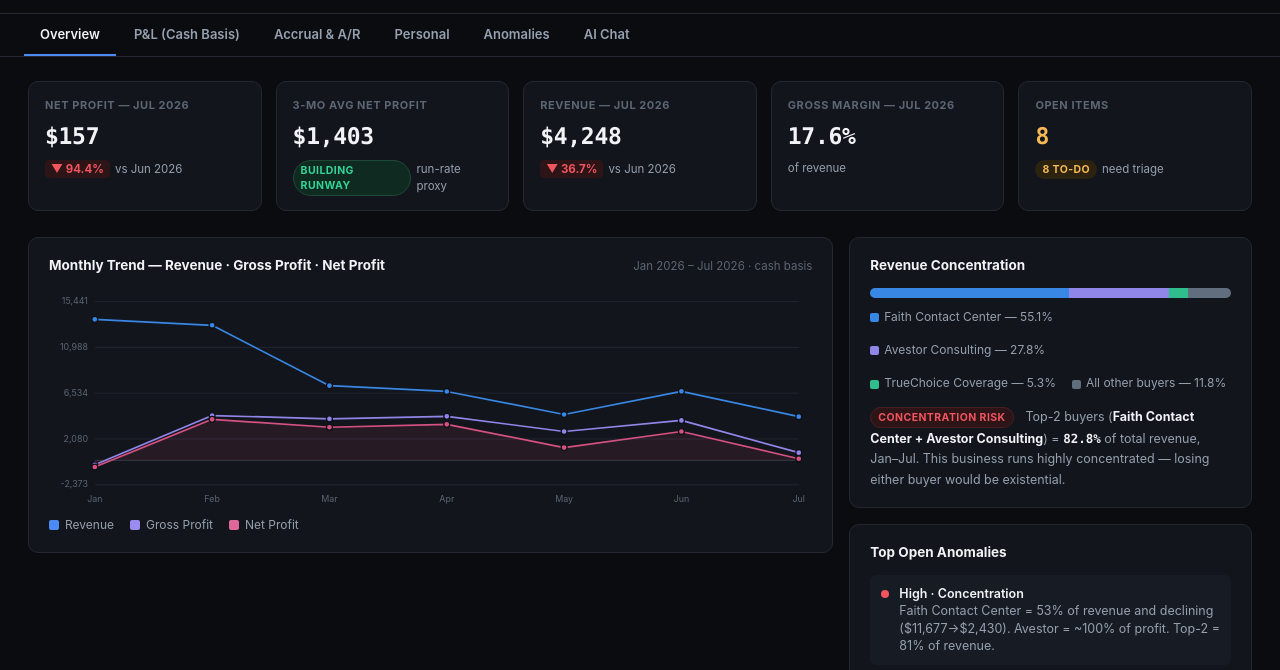
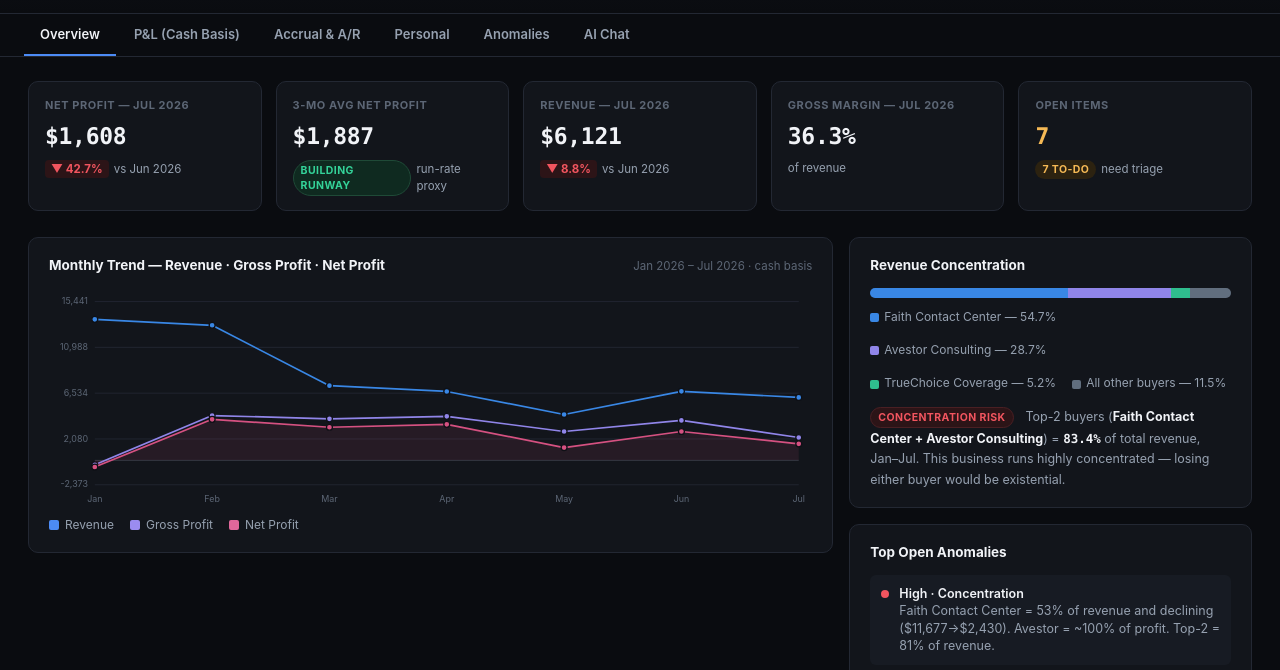
Before and after one commit to santiagoromero27/Sherpa-Personal-Profit-Loss, a website: page index.html in a window 1280 px wide. Shown: the part 58-728 px from the top of the page. Drawn offline with Linux system fonts and the light colour scheme.

Commit message:
Fold in final July data; fix per-account vs aggregate pending check
data.json: added the Jul 28-31 business transactions that were missing
(Faith +\$840, Avestor +\$1,033, +2 Meta Ads charges, Railway) and the
real July personal-expense totals (previously hardcoded to 0). Faith's
pending receivable resolved (posted Jul 29); Avestor's is flagged as a
discrepancy (\$1,033 posted vs \$969 expected, unconfirmed relationship)
rather than silently closed.

index.html: fixed a real bug in renderPersonal() — the "Jul: pending"
note on each account card checked that account's own raw July value
against zero, not whether July's data was actually collected. Chase
Freedom Flex genuinely spent \$0 in July (not missing data), so it was
being mislabeled "not yet collected" even after the real numbers landed.
Now uses one shared aggregate-based flag, consistent with the P&L and
Money-Left-Over sections.

Verified via Playwright: P&L and Personal tabs no longer show "Pending"
for July; Overview KPIs, Money Left Over, and Pending Receivables all
recomputed correctly; zero console errors.

```diff
--- a/data.json
+++ b/data.json
@@ -16,7 +16,7 @@
       "Apr 2026": 0,
       "May 2026": 1130.0,
       "Jun 2026": 2430.0,
-      "Jul 2026": 3160.0
+      "Jul 2026": 4000.0
     },
     "Wire & Other Income": {
       "Jan 2026": 0,
@@ -34,7 +34,7 @@
       "Apr 2026": 2244.0,
       "May 2026": 3332.0,
       "Jun 2026": 2261.0,
-      "Jul 2026": 1088.0
+      "Jul 2026": 2121.0
     },
     "TrueChoice Coverage": {
       "Jan 2026": 0,
@@ -89,7 +89,7 @@
     "Apr 2026": 6699.18,
     "May 2026": 4462.0,
     "Jun 2026": 6711.0,
-    "Jul 2026": 4248.0
+    "Jul 2026": 6121.0
   },
   "cogs_by_publisher": {
     "FlexMarketing": {
@@ -108,7 +108,7 @@
       "Apr 2026": 0,
       "May 2026": 0,
       "Jun 2026": -380.0,
-      "Jul 2026": -3075.31
+      "Jul 2026": -3475.31
     },
     "Brokercalls LLC": {
       "Jan 2026": 0,
@@ -253,7 +253,7 @@
     "Apr 2026": -2418.43,
     "May 2026": -1656.0,
     "Jun 2026": -2828.0,
-    "Jul 2026": -3500.31
+    "Jul 2026": -3900.31
   },
   "gross_profit": {
     "Jan 2026": -424.35,
@@ -262,7 +262,7 @@
     "Apr 2026": 4280.75,
     "May 2026": 2806.0,
     "Jun 2026": 3883.0,
-    "Jul 2026": 747.69
+    "Jul 2026": 2220.69
   },
   "gross_margin_pct": {
     "Jan 2026": -3.1,
@@ -271,7 +271,7 @@
     "Apr 2026": 63.9,
     "May 2026": 62.9,
     "Jun 2026": 57.9,
-    "Jul 2026": 17.6
+    "Jul 2026": 36.3
   },
   "opex_by_category": {
     "Anthropic / Claude": {
@@ -299,7 +299,7 @@
       "Apr 2026": -8.91,
       "May 2026": -13.89,
       "Jun 2026": -23.08,
-      "Jul 2026": 0
+      "Jul 2026": -22.2
     },
     "Card Interest & Foreign Transaction Fees": {
       "Jan 2026": -0.09,
@@ -588,7 +588,7 @@
     "Apr 2026": -773.51,
     "May 2026": -1561.51,
     "Jun 2026": -1074.58,
-    "Jul 2026": -590.35
+    "Jul 2026": -612.55
   },
   "net_profit": {
     "Jan 2026": -649.47,
@@ -597,7 +597,7 @@
     "Apr 2026": 3507.24,
     "May 2026": 1244.49,
     "Jun 2026": 2808.42,
-    "Jul 2026": 157.34
+    "Jul 2026": 1608.14
   },
   "net_margin_pct": {
     "Jan 2026": -4.7,
@@ -606,7 +606,7 @@
     "Apr 2026": 52.4,
     "May 2026": 27.9,
     "Jun 2026": 41.8,
-    "Jul 2026": 3.7
+    "Jul 2026": 26.3
   },
   "personal_by_account": {
     "Personal Checking": {
@@ -616,7 +616,7 @@
       "Apr 2026": 2124.93,
       "May 2026": 2177.75,
       "Jun 2026": 891.85,
-      "Jul 2026": 0
+      "Jul 2026": 1990.4
     },
     "Chase Freedom Unlimited": {
       "Jan 2026": 693.64,
@@ -625,7 +625,7 @@
       "Apr 2026": 998.99,
       "May 2026": 990.45,
       "Jun 2026": 949.38,
-      "Jul 2026": 0
+      "Jul 2026": 1632.55
     },
     "Chase Freedom Flex": {
       "Jan 2026": 50.69,
@@ -638,11 +638,6 @@
     }
   },
   "pending_receivables": [
-    {
-      "buyer": "Faith Contact Center \u2014 expected soon",
-      "amount": 840,
-      "note": "Not yet posted as of 2026-07-30"
-    },
     {
       "buyer": "Avestor Consulting \u2014 expected soon",
       "amount": 969,
@@ -717,23 +712,23 @@
       "date": "2026-07-30",
       "severity": "Info",
       "type": "Expected Receivable",
-      "detail": "Expecting a payment from Faith Contact Center soon. Amount: ~$840. NOT yet posted as of 2026-07-30 \u2014 only $780, $1,490, $890 have posted in July, total $3,160.",
+      "detail": "Faith Contact Center $840 posted Jul 29, 2026 -- resolved as expected.",
       "impact": 840,
-      "status": "pending",
-      "initialDone": false
+      "status": "explained",
+      "initialDone": true
     },
     {
       "date": "2026-07-30",
-      "severity": "Info",
+      "severity": "Med",
       "type": "Expected Receivable",
-      "detail": "Expecting a ~$969 payment from Avestor Consulting soon. NOT yet posted as of 2026-07-30 \u2014 only the $1,088 Jul 13 payment has posted this month.",
+      "detail": "Avestor Consulting paid $1,033 on Jul 30, 2026 -- NOT the $969 originally expected. Unconfirmed whether this fully covers the $969 expectation, is a different/larger invoice, or the $969 is still separately outstanding. Needs confirmation.",
       "impact": 969,
-      "status": "pending",
+      "status": "review",
       "initialDone": false
     }
   ],
   "notes": {
-    "july_personal_expenses": "Not yet collected for July \u2014 shown as 0, treat as pending not a real $0 month",
+    "july_personal_expenses": "Collected 2026-08-01 from Era (Personal Checking excl. a ,150.43 internal CC-payment transfer).",
     "accrual_ar": "Wave not yet connected \u2014 Accrual/A&R tab should render an empty/not-connected state, no fake invoice data"
   }
 }
--- a/index.html
+++ b/index.html
@@ -1144,16 +1144,21 @@ function renderAccrual(){
    ============================================================================ */
 function renderPersonal(){
   const accounts = Object.entries(DATA.personal_by_account);
+
+  // Whether July's personal data has been collected at all is an aggregate question —
+  // an individual account's own $0 (e.g. a card that just wasn't used that month) must
+  // not be mistaken for "not yet collected."
+  const aggJulTotal = accounts.reduce((s,[_,acct])=> s + (acct['Jul 2026']||0), 0);
+  const julDataPending = aggJulTotal === 0;
+
   document.getElementById('pers-accounts').innerHTML = accounts.map(([name, byMonth])=>{
     const total = sumObj(byMonth);
-    const lastVal = byMonth['Jul 2026'];
-    const pending = lastVal === 0;
     const spark = sparklineSvg(MONTHS.map(m=>byMonth[m]), 140, 30, '#3987e5');
     return `<div class="account-card">
       <h4>${name}</h4>
       <div class="acct-total num">${fmtMoney(total)} <span style="font-size:10.5px; color:var(--text-muted); font-weight:500;">total Jan–Jul</span></div>
       <div class="sparkline-cell">${spark}</div>
-      ${pending ? `<div class="sub pending-note" style="margin-top:6px;">Jul: pending — not yet collected</div>` : ''}
+      ${julDataPending ? `<div class="sub pending-note" style="margin-top:6px;">Jul: pending — not yet collected</div>` : ''}
     </div>`;
   }).join('');
 
```
